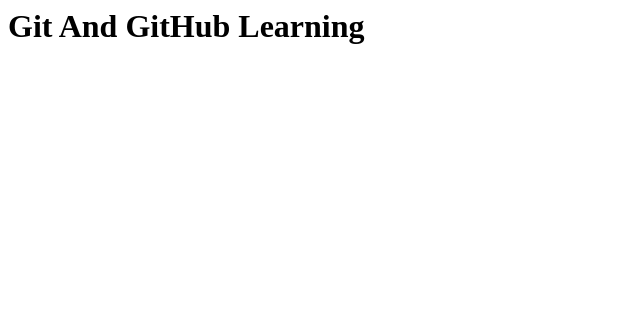
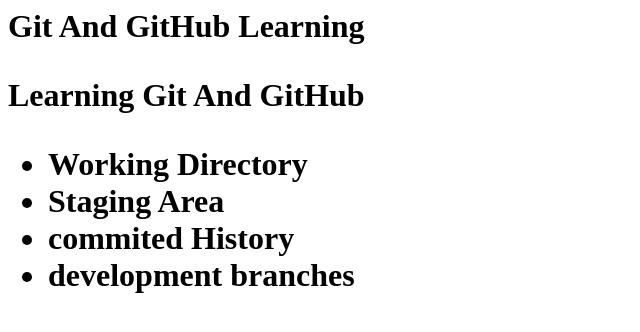
Before and after one commit to ShunmugaPrabukumar/gitlearn, a plain HTML site: page index.html in a window 1280 px wide. Shown: the whole page, without its empty margins (0-640 px from the left). Drawn offline with Linux system fonts and the light colour scheme.

Commit message:
Reqno:2 Added som line in index.html

```diff
--- a/index.html
+++ b/index.html
@@ -1,7 +1,15 @@
 <html>
 	<head>
 		<body>
-			<h1>Git And GitHub Learning</h1>
+			<h1>Git And GitHub Learning</h>
+				<p>Learning Git And GitHub
+				<ul>
+					<li>Working Directory</li>
+					<li>Staging Area</li>
+					<li>commited History</li>
+					<li>development branches</li>
+				</ul>
+				</p>
 		</body>
 	</head>
 </html>
```
